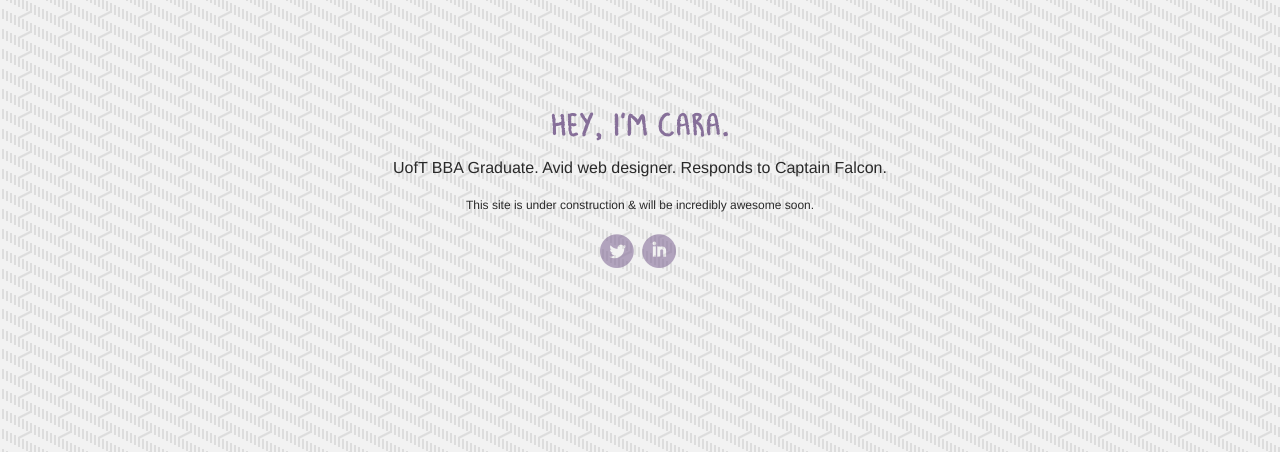
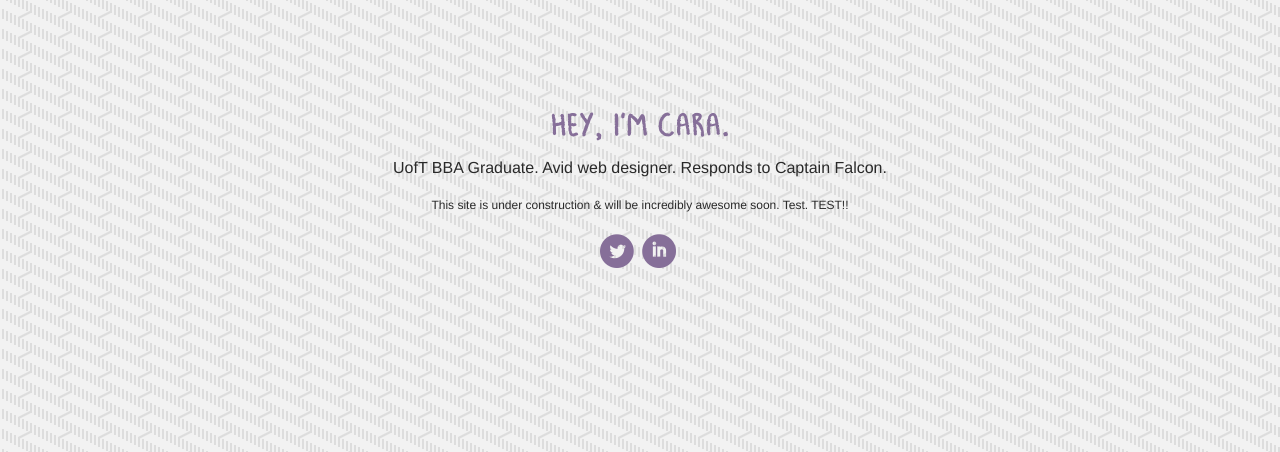
Before and after one commit to carafalcon/personalsite, a PHP site: page / in a window 1280 px wide. Shown: the part 211-663 px from the top of the page. Run offline with PHP 8.4, Linux system fonts and the light colour scheme; some libraries are stand-ins or nearby versions.

Commit message:
HELLO? it's me..

```diff
--- a/css/cover.css
+++ b/css/cover.css
@@ -15,7 +15,7 @@ a:hover {
     font-size: 36pt;
     letter-spacing: 3pt;
 }
-
+/
 a.socialicons:link {
     color: #866F99;
     text-decoration: none;
--- a/index.html
+++ b/index.html
@@ -35,7 +35,7 @@
             <div class="inner cover">
                 <h1 class="cover-heading">Hey, I'm Cara.</h1>
                 <p class="lead">UofT BBA Graduate. Avid web designer. Responds to Captain Falcon.</p>
-                <h6>This site is under construction & will be incredibly awesome soon.</h6>
+                <h6>This site is under construction & will be incredibly awesome soon. Test. TEST!!</h6>
                 <a class="socialicons" href="http://www.twitter.com/carafalcon">l</a><a class="socialicons" href="http://ca.linkedin.com/in/carafalcon">i</a>
                 </div>
             </div>
```
Also changed, not shown: favicon.ico (deleted), 1 other file.
